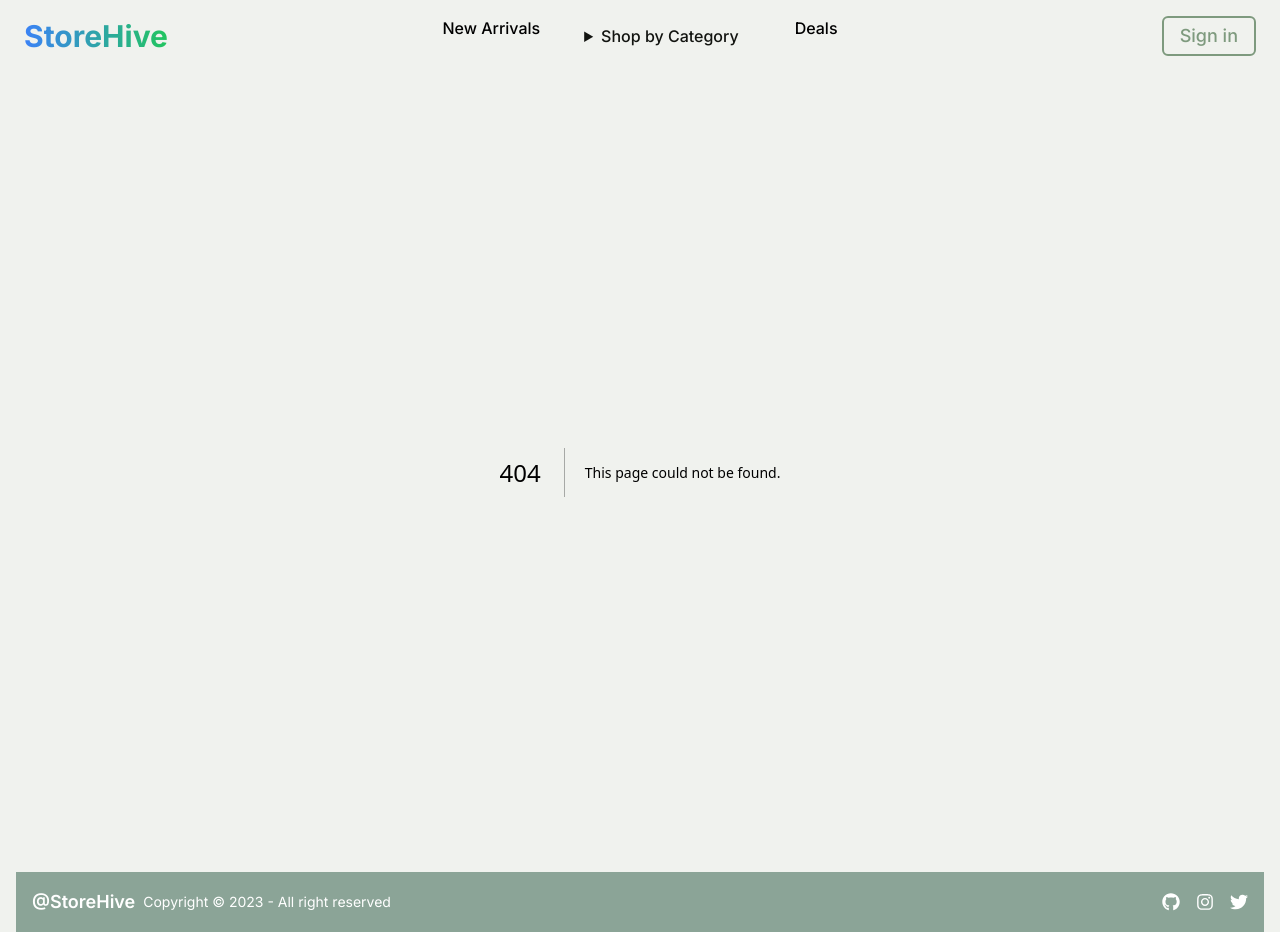
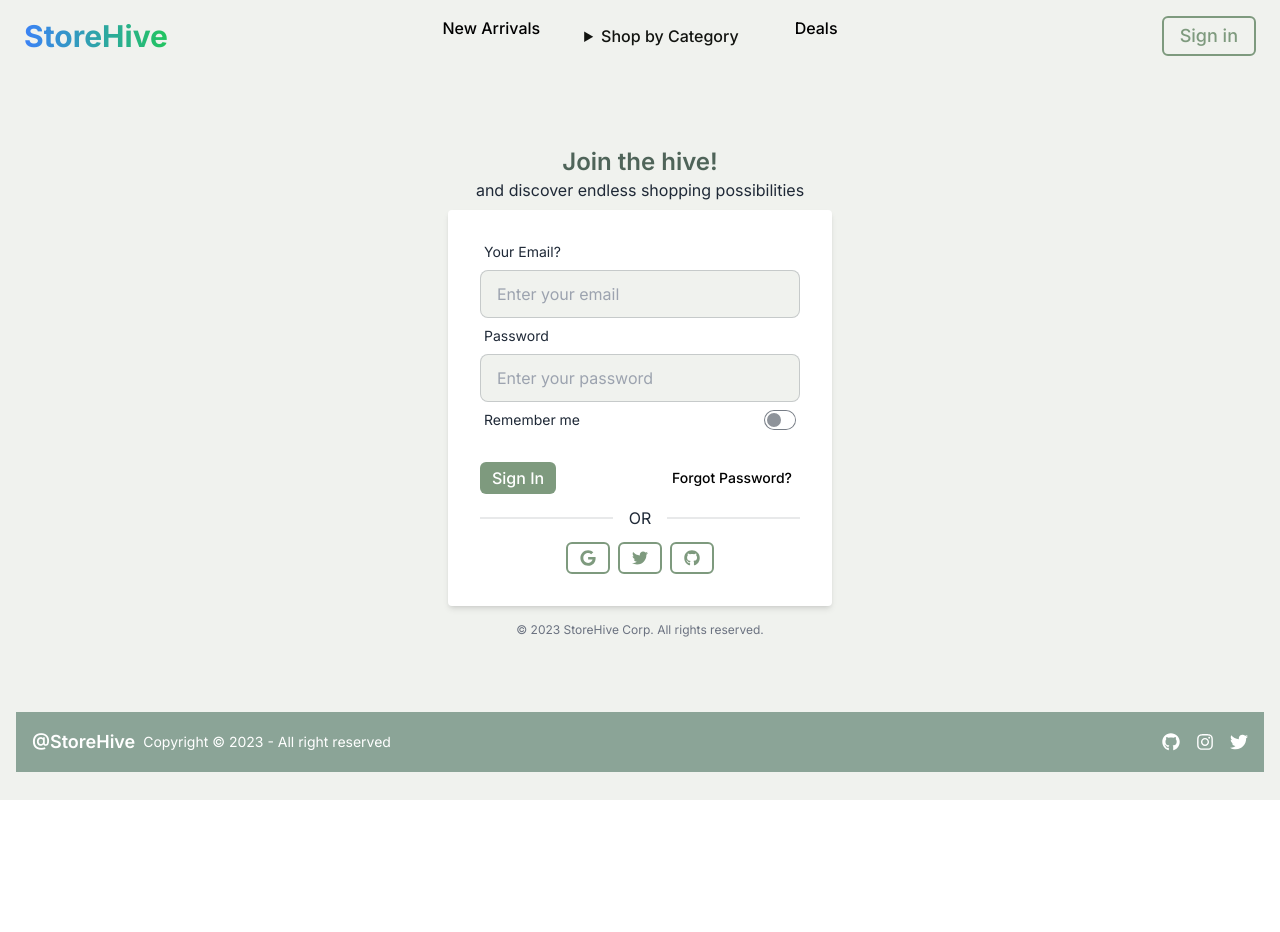
Before and after one commit to bineetNaidu/storehive, a Next.js app: page /signin in a window 1280 px wide. Before the commit this address had no page. After the commit the page ends 800 px from the top, so only its background shows below. Built offline with nearby package versions, Linux system fonts and the light colour scheme.

Commit message:
♨️ add Sign In page with Base UI

```diff
--- /dev/null
+++ b/src/app/(auth)/signin/AuthForm.tsx
@@ -0,0 +1,82 @@
+'use client';
+
+import { FC, useState } from 'react';
+import { Button } from '@/components/Button';
+import { InputField } from '@/components/InputField';
+import { FaGoogle, FaGithub, FaTwitter } from 'react-icons/fa';
+
+export const AuthForm: FC = () => {
+  const [email, setEmail] = useState('');
+  const [password, setPassword] = useState('');
+  const [rememberMe, setRememberMe] = useState(false);
+
+  const handleSubmit = (e: React.FormEvent<HTMLFormElement>) => {
+    e.preventDefault();
+    // Handle form submission logic here
+  };
+
+  return (
+    <div className="flex justify-center items-center">
+      <div className="w-full max-w-sm">
+        <form
+          onSubmit={handleSubmit}
+          className="bg-white shadow-md rounded px-8 pt-6 pb-8 mb-4"
+        >
+          <div className="mb-6">
+            <InputField
+              label="Your Email?"
+              type="email"
+              id="email"
+              placeholder="Enter your email"
+              value={email}
+              onChange={(e) => setEmail(e.target.value)}
+              required
+            />
+            <InputField
+              label="Password"
+              type="password"
+              id="password"
+              placeholder="Enter your password"
+              value={password}
+              onChange={(e) => setPassword(e.target.value)}
+              required
+            />
+            <div className="form-control">
+              <label className="label cursor-pointer">
+                <span className="label-text">Remember me</span>
+                <input
+                  type="checkbox"
+                  className="toggle toggle-accent toggle-sm"
+                  checked={rememberMe}
+                  onChange={(e) => setRememberMe(e.target.checked)}
+                />
+              </label>
+            </div>
+          </div>
+          <div className="flex items-center justify-between">
+            <Button type="submit">Sign In</Button>
+            <Button size="sm" varient="secondary">
+              Forgot Password?
+            </Button>
+          </div>
+          <div className="divider">OR</div>
+          <div className="flex justify-center gap-2">
+            <Button varient="outlined">
+              <FaGoogle />
+            </Button>
+            <Button varient="outlined">
+              <FaTwitter />
+            </Button>
+            <Button varient="outlined">
+              <FaGithub />
+            </Button>
+          </div>
+        </form>
+        <p className="text-center text-gray-500 text-xs">
+          &copy; {new Date().getUTCFullYear()} StoreHive Corp. All rights
+          reserved.
+        </p>
+      </div>
+    </div>
+  );
+};
--- /dev/null
+++ b/src/app/(auth)/signin/page.tsx
@@ -0,0 +1,18 @@
+import { NextPage } from 'next';
+import { AuthForm } from './AuthForm';
+
+const SigninPage: NextPage = () => {
+  return (
+    <main className="h-[calc(100vh-10rem)] flex flex-col justify-center">
+      <div className="text-center mb-2">
+        <h1 className="text-brand-secondary font-semibold text-2xl ">
+          Join the hive!
+        </h1>
+        <h2>and discover endless shopping possibilities</h2>
+      </div>
+      <AuthForm />
+    </main>
+  );
+};
+
+export default SigninPage;
```
